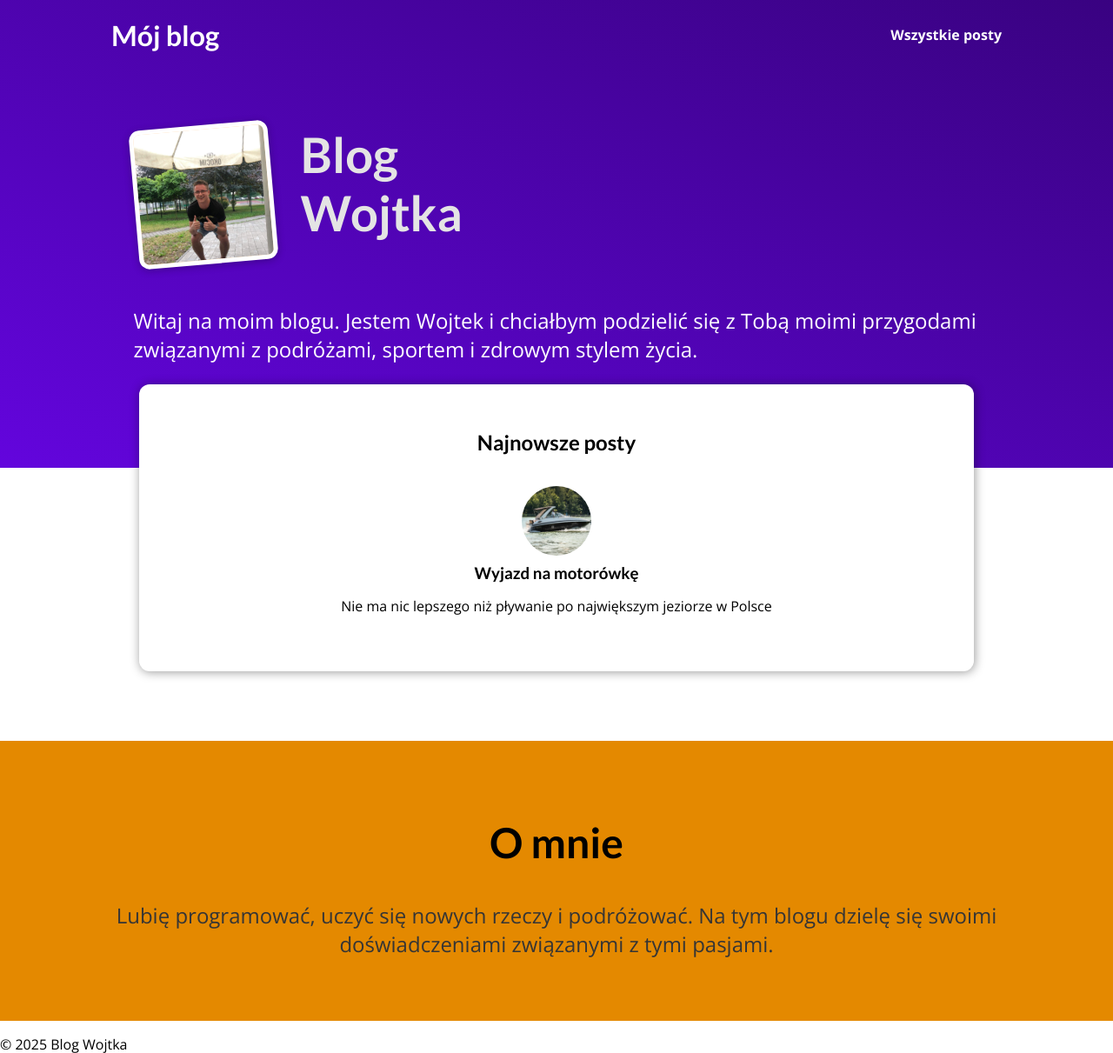
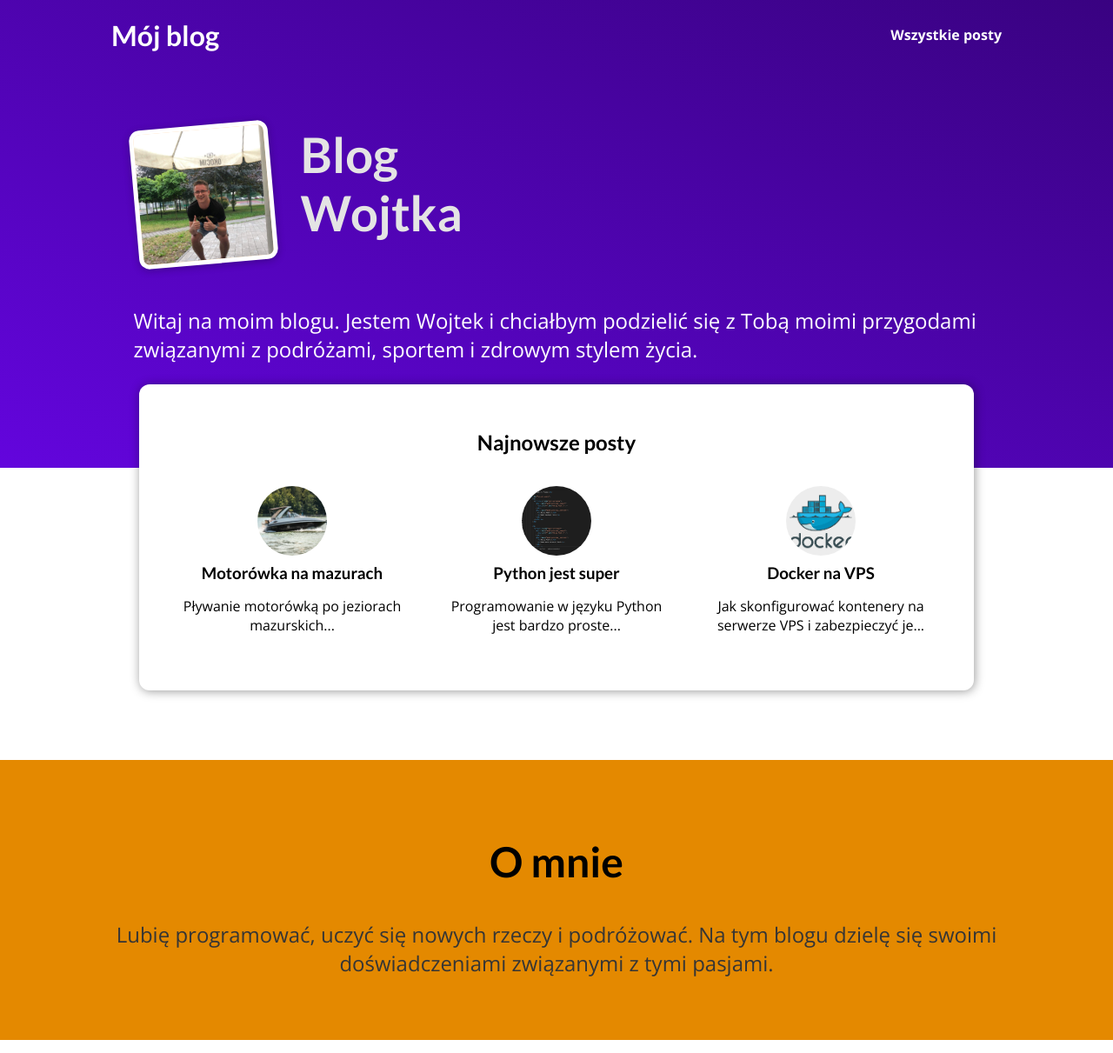
Before and after one commit to wkopec00/BlogDjango, a Django app: page / in a window 1280 px wide. Shown: the top 1211 px of the page at 87% size. Run offline with Django 5.2, Linux system fonts and the light colour scheme.

Commit message:
Przerzucenie hard-coded data do listy, dodanie wyświetlania 3 najnowszych postów

```diff
--- a/blog/templates/blog/includes/post.html
+++ b/blog/templates/blog/includes/post.html
@@ -2,12 +2,12 @@
 
 <li>
     <article class="post">
-        <a href="{% url "post-page" slug="wycieczka-motorowka" %}">
-        <img src="{% static "blog/images/motorowka.jpg" %}" alt="Wyjazd na motorówkę" />
+        <a href="{% url "post-page" slug=post.slug %}">
+        <img src="{% static "blog/images/"|add:post.image" %}" alt="{{ post.title }}" />
         <div class="post__content">
-            <h3>Wyjazd na motorówkę</h3>
+            <h3>{{ post.title }}</h3>
             <p>
-            Nie ma nic lepszego niż pływanie po największym jeziorze w Polsce
+            {{ post.excerpt }}
             </p>
         </div>
         </a>
--- a/blog/templates/blog/index.html
+++ b/blog/templates/blog/index.html
@@ -22,7 +22,9 @@
     <section id="latest-posts">
     <h2>Najnowsze posty</h2>
     <ul>
-        {% include "blog/includes/post.html" %}
+        {% for post in posts %}
+            {% include "blog/includes/post.html" %}
+        {% endfor %}
     </ul>
     </section>
 
--- a/blog/views.py
+++ b/blog/views.py
@@ -1,9 +1,69 @@
 from django.shortcuts import render
 from django.http import HttpResponse
+from datetime import date
+
+all_posts = [
+    {
+        'slug':'motorowka-na-mazurach',
+        'image':'motorowka.jpg',
+        'autor':'Wojtek',
+        'date': date(2024, 10, 10),
+        'title':'Motorówka na mazurach',
+        'excerpt':'Pływanie motorówką po jeziorach mazurskich...',
+        'content':"""
+                {% lorem 7 b random %}
+                {% lorem 1 b random %}
+        """
+    },
+    {
+        'slug':'programowanie-jest-super',
+        'image':'coding.jpg',
+        'autor':'Wojtek',
+        'date': date(2024, 12, 15),
+        'title':'Python jest super',
+        'excerpt':'Programowanie w języku Python jest bardzo proste...',
+        'content':"""
+                {% lorem 2 b random %}
+                {% lorem 5 b random %}
+        """
+    },
+    {
+        'slug': 'geodezja-w-terenie',
+        'image': 'geodezja.jpg',
+        'autor': 'Wojtek',
+        'date': date(2024, 7, 5),
+        'title': 'Geodezja w terenie',
+        'excerpt': 'Praca geodety w terenie to nie tylko pomiary, ale również...',
+        'content':"""
+                {% lorem 5 b random %}
+                {% lorem 2 b random %}
+        """
+    },
+    {
+        'slug': 'docker-na-vps',
+        'image': 'docker.jpg',
+        'autor': 'Wojtek',
+        'date': date(2025, 1, 20),
+        'title': 'Docker na VPS',
+        'excerpt': 'Jak skonfigurować kontenery na serwerze VPS i zabezpieczyć je...',
+        'content':"""
+                {% lorem 3 b random %}
+                {% lorem 4 b random %}
+        """
+    },
+]
+
+def get_date(post):
+    return post['date']
 
 
 def starting_page(request):
-    return render(request, 'blog/index.html')
+    sorted_posts = sorted(all_posts, key=get_date)
+    print(sorted_posts)
+    latest_posts = sorted_posts[-3:]
+    return render(request, 'blog/index.html', {
+        'posts': latest_posts
+    })
 
 
 def posts(request):
```
Also changed, not shown: blog/static/blog/images/docker.jpg (added), blog/static/blog/images/geodezja.jpg (added).
